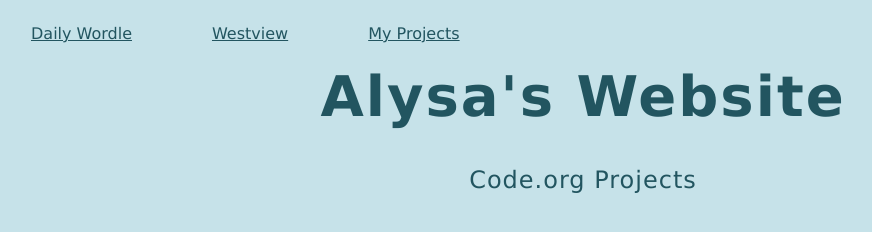
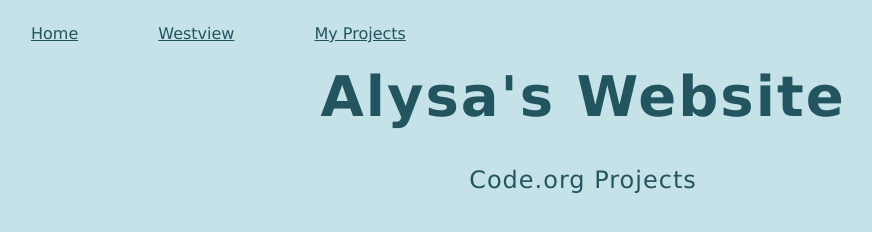
Before and after one commit to WVCS/website-alysalutz, a plain HTML site: page index.html in a window 1280 px wide. Shown: the top 232 px of the page, without its empty margins (57-929 px from the left). Drawn offline with Linux system fonts and the light colour scheme.

Commit message:
Update index.html

```diff
--- a/index.html
+++ b/index.html
@@ -7,7 +7,7 @@
   </head>
   <body>
     <ul>
-      <li><a href = "https://www.nytimes.com/games/wordle/index.html"> Daily Wordle </a> </li>
+      <li><a href = "index.html"> Home </a> </li>
       <li><a href = "https://westview.powayusd.com/"> Westview </a> </li>
       <li><a href = "projects.html"> My Projects </a> </li>
     </ul>
```
